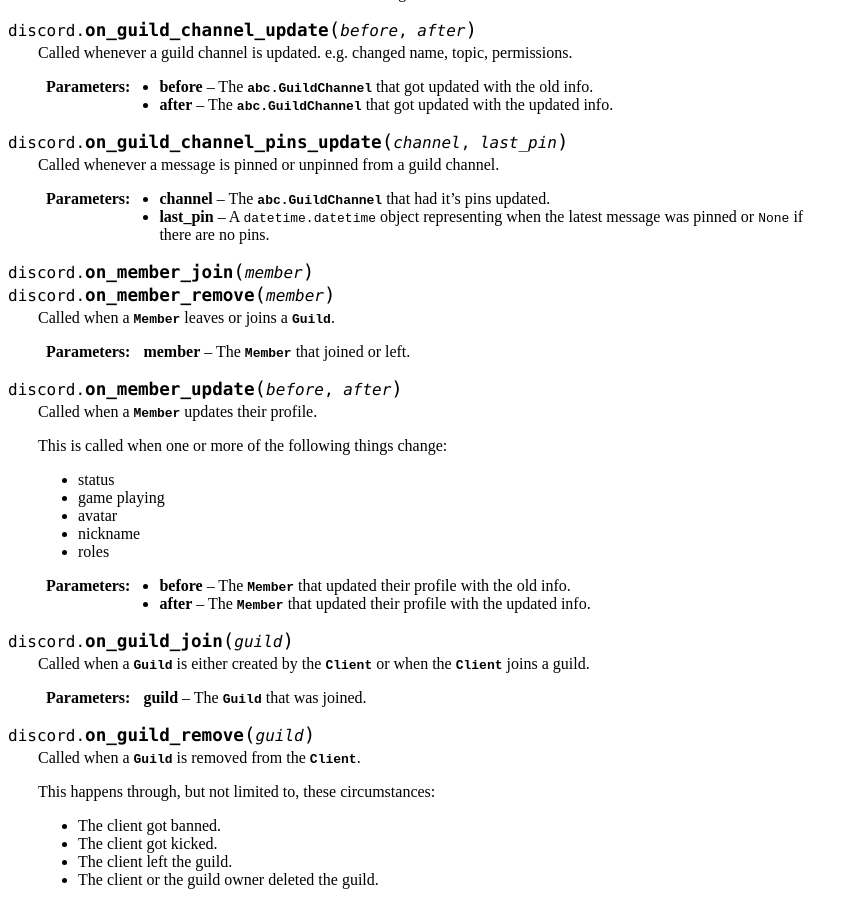
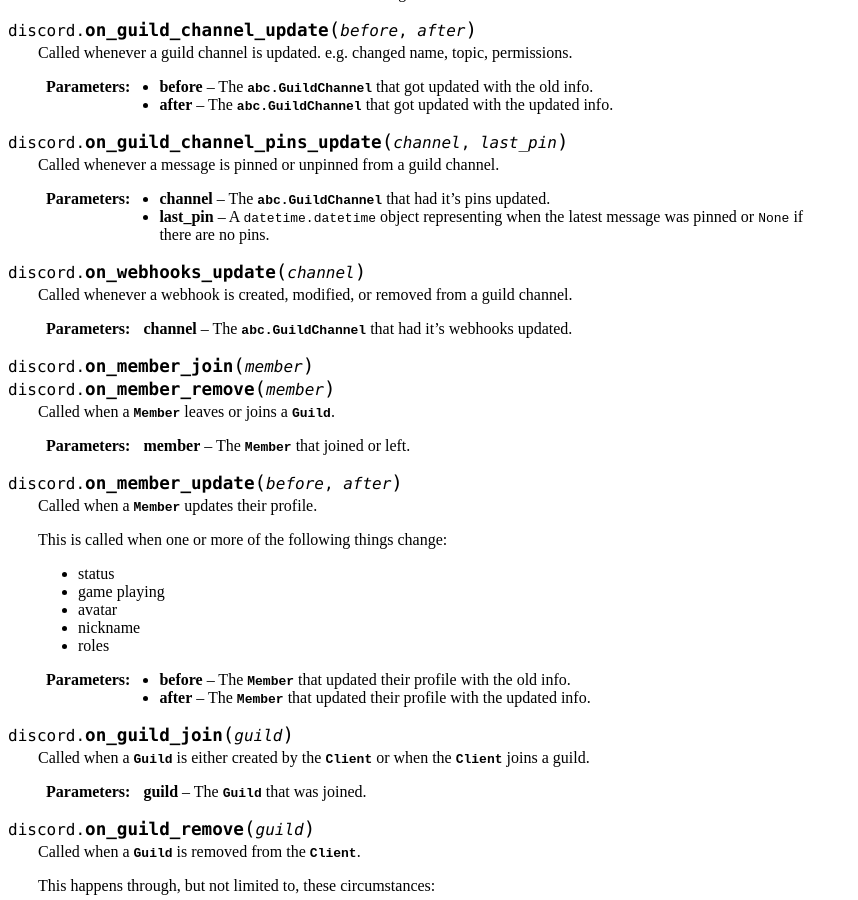
Before and after one commit to Rapptz/discord.py, a Sphinx documentation site: the page built from docs/api.rst, in a window 1280 px wide and 900 px high, scrolled down 5977 px. Shown: the whole window, without its empty margins (0-858 px from the left). Built offline with Sphinx 7.4.7, drawn with Linux system fonts in a browser that asks for light colours.

Commit message:
Simple parser for WEBHOOKS_UPDATE

```diff
--- a/docs/api.rst
+++ b/docs/api.rst
@@ -379,6 +379,12 @@
     :param channel: The :class:`abc.GuildChannel` that had it's pins updated.
     :param last_pin: A ``datetime.datetime`` object representing when the latest message
                      was pinned or ``None`` if there are no pins.
+
+.. function:: on_webhooks_update(channel)
+
+    Called whenever a webhook is created, modified, or removed from a guild channel.
+
+    :param channel: The :class:`abc.GuildChannel` that had it's webhooks updated.
 
 .. function:: on_member_join(member)
               on_member_remove(member)
```
Also changed, not shown: 1 other file.
